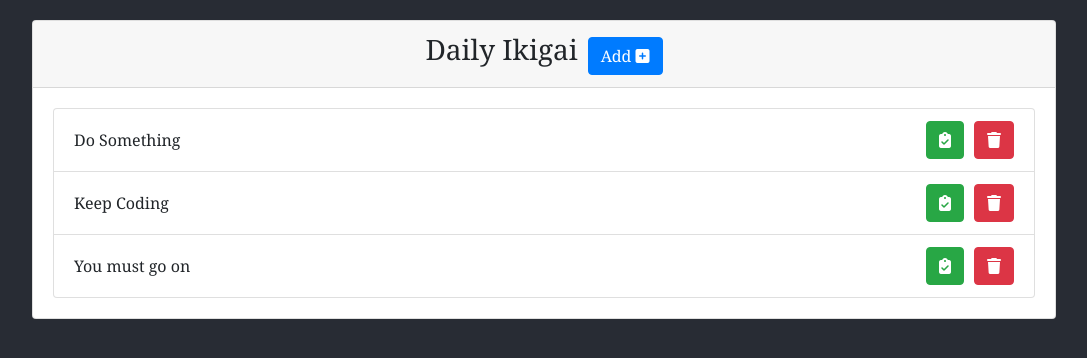
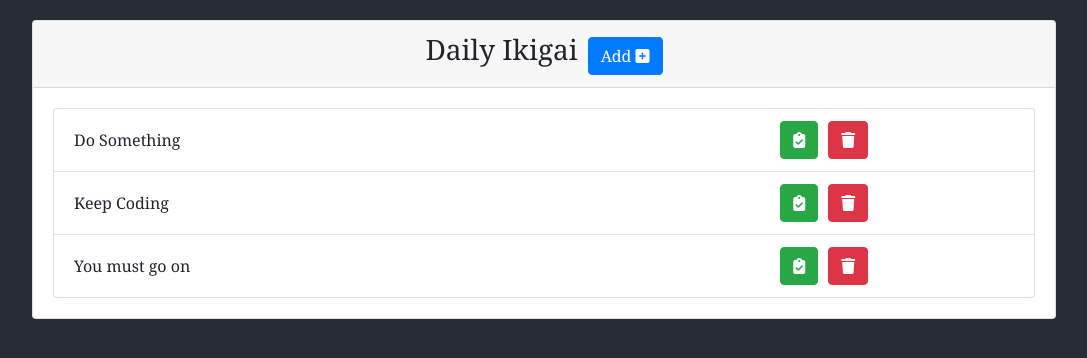
Before and after one commit to TidbitsJS/Redux-Todo, a React (Create React App) app: page / in a window 1280 px wide. Shown: the top 358 px of the page, without its empty margins (96-1183 px from the left). Built offline with nearby package versions, Linux system fonts and the light colour scheme.

Commit message:
end styles

```diff
--- a/src/App.css
+++ b/src/App.css
@@ -1,7 +1,11 @@
-* {
+body {
   padding: 0;
   margin: 0;
   box-sizing: border-box;
+}
+
+*:focus {
+  outline: none !important;
 }
 
 .App {
--- a/src/components/TodoList.js
+++ b/src/components/TodoList.js
@@ -1,6 +1,5 @@
 import React from "react";
 import { ListGroup, Button } from "react-bootstrap";
-import { data } from "./Data";
 
 import { connect } from "react-redux";
 
@@ -15,6 +14,9 @@ const TodoList = (props) => {
                 className="todo-text"
                 style={{
                   textDecoration: item.done ? "line-through" : undefined,
+                  color: item.done ? "#778899" : undefined,
+                  textDecorationColor: item.done ? "black" : undefined,
+                  textDecorationThickness: item.done ? "10%" : undefined,
                 }}
               >
                 {item.text}
--- a/src/components/todo.css
+++ b/src/components/todo.css
@@ -16,10 +16,11 @@ body {
 }
 
 .todo-text {
+  flex: 3;
   display: flex;
-  justify-content: center;
-  align-items: center;
-  text-align: center;
+  justify-content: flex-start;
+  align-items: flex-start;
+  text-align: left;
 }
 
 .delete {
@@ -33,6 +34,12 @@ body {
   align-items: center;
 }
 
+.todo-action {
+  display: flex;
+  flex: 1;
+  margin-left: 5px;
+}
+
 @media (max-width: 500px) {
   .todo-card {
     width: 90vw !important;
```
